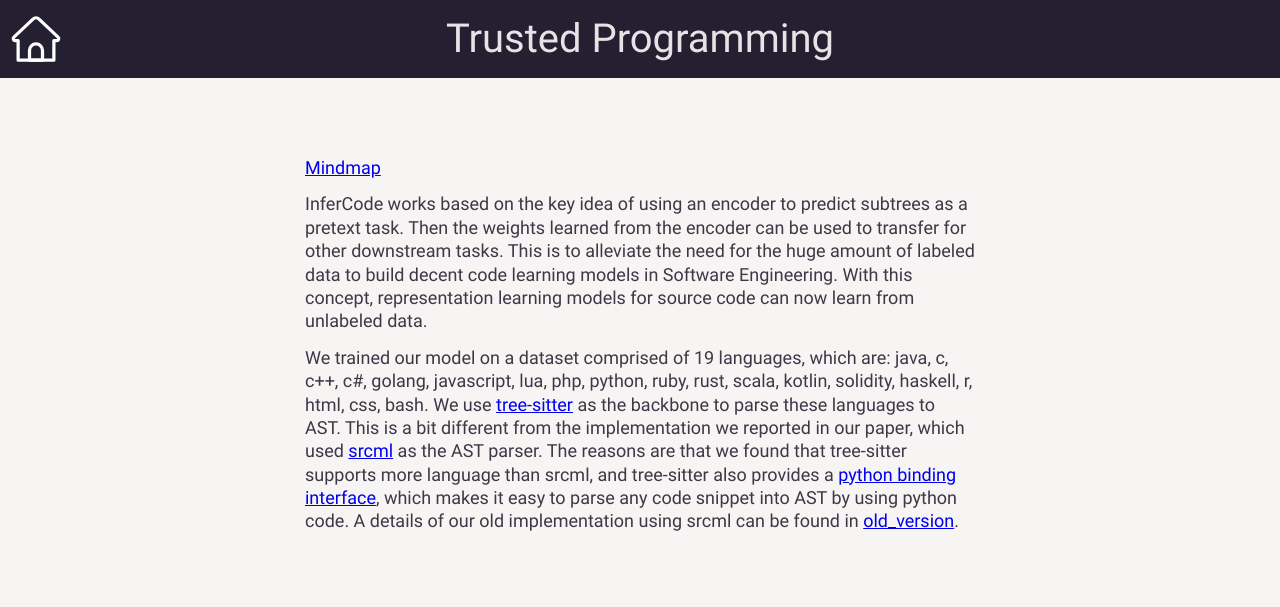
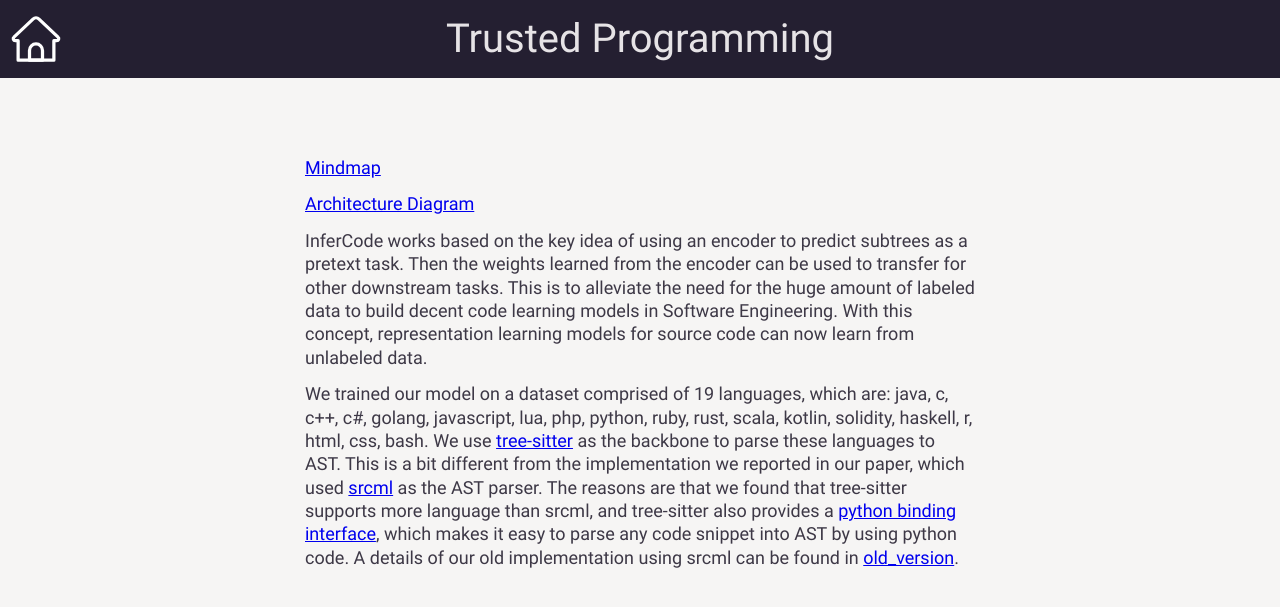
Before and after one commit to yijunyu/trusted-programming.github.io, a Jekyll site: the page built from articles/infercode.md, in a window 1280 px wide. Shown: the top 607 px of the page. Built offline with Jekyll 4.4.1, drawn with Linux system fonts in a browser that asks for light colours; some of the changed lines change nothing that is shown.

Commit message:
update architecture diagram

```diff
--- a/articles/infercode.md
+++ b/articles/infercode.md
@@ -15,6 +15,17 @@ toc: true
 -->
 [Mindmap]({{site.plantuml}}{{page.url | replace:'.html','.md'}}&idx=0)
 
+<!--
+@startuml
+file code as "source code"
+compoennt parser "Tree-Sitter parser"
+component encoder "Tree-based CNN"
+file vector as "embedding vector"
+code -> parser -> encoder -> vector
+@enduml
+-->
+[Architecture Diagram]({{site.plantuml}}{{page.url | replace:'.html','.md'}}&idx=1)
+
 InferCode works based on the key idea of using an encoder to predict subtrees as a pretext task. Then the weights learned from the encoder can be used to transfer for other downstream tasks. This is to alleviate the need for the huge amount of labeled data to build decent code learning models in Software Engineering. With this concept, representation learning models for  source code can now learn from unlabeled data.
 
 We trained our model on a dataset comprised of 19 languages, which are: java, c, c++, c#, golang, javascript, lua, php, python, ruby, rust, scala, kotlin, solidity, haskell, r, html, css, bash. We use [tree-sitter](https://github.com/tree-sitter/tree-sitter) as the backbone to parse these languages to AST. This is a bit different from the implementation we reported in our paper, which used [srcml](https://www.srcml.org/) as the AST parser. The reasons are that we found that tree-sitter supports more language than srcml, and tree-sitter also provides a [python binding interface](https://github.com/tree-sitter/py-tree-sitter), which makes it easy to parse any code snippet into AST by using python code. A details of our old implementation using srcml can be found in [old_version](old_version/).
```
